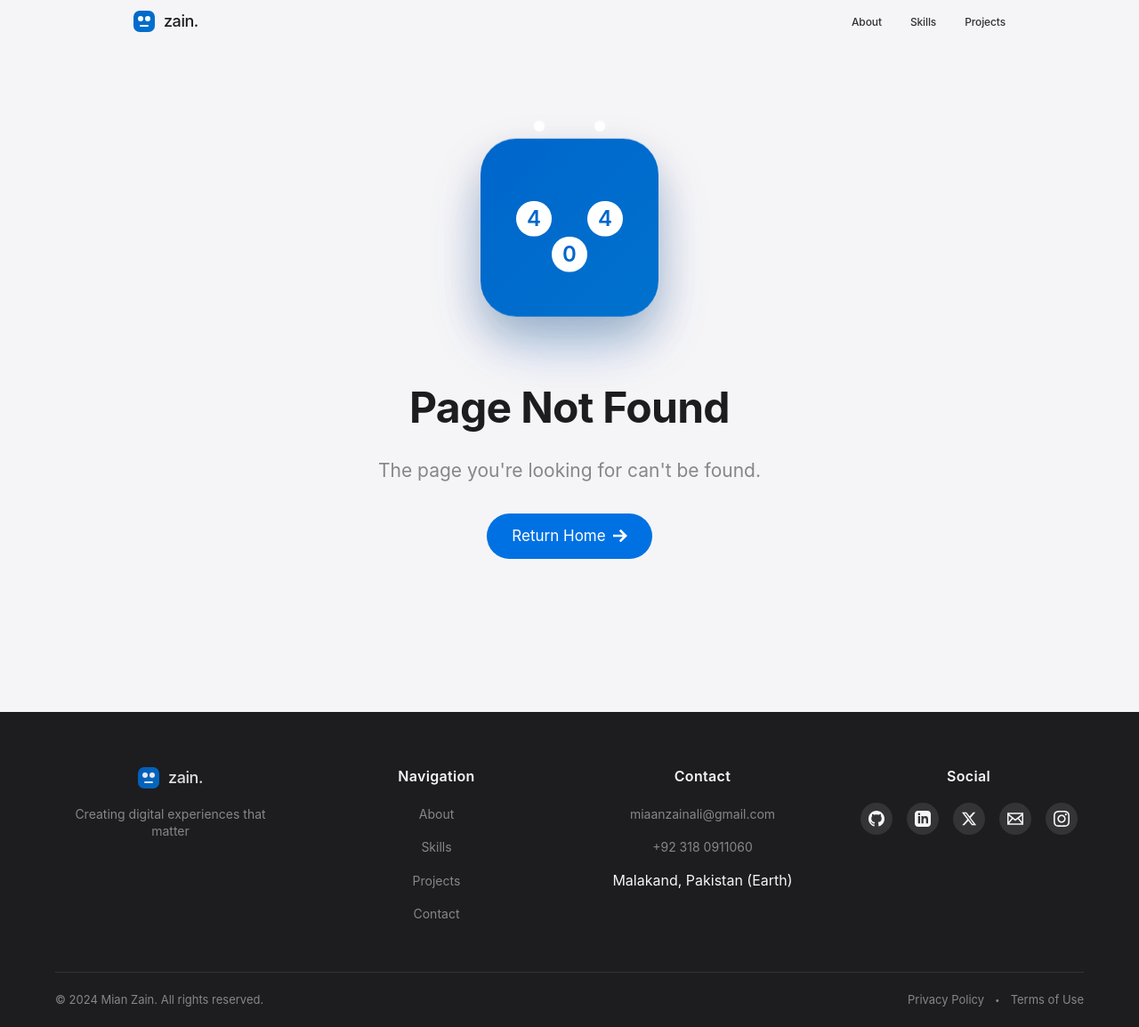
After one commit to MianZainAli/mianzain-portfolio, a Django app: template templates/404.html in a window 1280 px wide. The commit adds this page. Shown: the whole page at 89% size. Run offline with Django 5.2, Linux system fonts and the light colour scheme; the template is opened without the code that fills it, so the values that code supplies are empty.

Commit message:
404 page Added

```diff
--- a/manage.py
+++ b/manage.py
@@ -1,4 +1,3 @@
-
 import os
 import sys
 
--- a/portfolio/django/local.py
+++ b/portfolio/django/local.py
@@ -1,8 +1,9 @@
 from .base import *
 
+DEBUG = True
+ALLOWED_HOSTS = ['*']
 
-
-STATIC_URL = 'static/'
+STATIC_URL = '/static/'
 STATIC_ROOT = os.path.join(BASE_DIR, 'staticfiles')
 STATICFILES_DIRS = [
     os.path.join(BASE_DIR, 'static')
--- a/portfolio/urls.py
+++ b/portfolio/urls.py
@@ -19,10 +19,12 @@ from django.urls import path, include
 from django.conf import settings
 from django.conf.urls.static import static
 
+
 urlpatterns = [
     path('admin/', admin.site.urls),
     path('', include('core.urls')),
 ]
 
 if settings.DEBUG:
+    urlpatterns += static(settings.STATIC_URL, document_root=settings.STATIC_ROOT)
     urlpatterns += static(settings.MEDIA_URL, document_root=settings.MEDIA_ROOT)
--- /dev/null
+++ b/static/css/404.css
@@ -0,0 +1,215 @@
+.error-container {
+    min-height: 100vh;
+    display: flex;
+    align-items: center;
+    justify-content: center;
+    background: linear-gradient(
+        135deg,
+        rgba(245, 245, 247, 0.8) 0%,
+        rgba(245, 245, 247, 0.4) 100%
+    );
+}
+
+.error-content {
+    text-align: center;
+    padding: 2rem;
+    max-width: 600px;
+    animation: fadeIn 0.8s ease-out;
+}
+
+.error-robot {
+    width: 200px;
+    height: 200px;
+    margin: 0 auto 3rem;
+    position: relative;
+}
+
+.robot {
+    width: 100%;
+    height: 100%;
+    background: linear-gradient(135deg, #06c, #0072CE);
+    border-radius: 40px;
+    position: relative;
+    animation: robotFloat 4s ease-in-out infinite;
+    box-shadow:
+        0 20px 44px rgba(0, 0, 0, 0.15),
+        0 30px 60px rgba(0, 102, 204, 0.2),
+        0 40px 80px -20px rgba(0, 102, 204, 0.15);
+}
+
+.eyes {
+    position: absolute;
+    top: 35%;
+    left: 50%;
+    transform: translateX(-50%);
+    width: 120px;
+    display: flex;
+    justify-content: space-between;
+}
+
+.eye-left, .eye-right {
+    width: 40px;
+    height: 40px;
+    background: white;
+    border-radius: 50%;
+    display: flex;
+    align-items: center;
+    justify-content: center;
+    font-weight: 600;
+    font-size: 24px;
+    color: #06c;
+    animation: blink 4s infinite;
+}
+
+.mouth {
+    position: absolute;
+    bottom: 25%;
+    left: 50%;
+    transform: translateX(-50%);
+    width: 40px;
+    height: 40px;
+    background: white;
+    border-radius: 50%;
+    display: flex;
+    align-items: center;
+    justify-content: center;
+    font-weight: 600;
+    font-size: 24px;
+    color: #06c;
+}
+
+.antenna-left, .antenna-right {
+    position: absolute;
+    top: -20px;
+    width: 12px;
+    height: 12px;
+    background: white;
+    border-radius: 50%;
+    box-shadow: 0 0 12px rgba(255, 255, 255, 0.4);
+}
+
+.antenna-left {
+    left: 30%;
+    animation: antennaWiggleLeft 2s ease-in-out infinite;
+}
+
+.antenna-right {
+    right: 30%;
+    animation: antennaWiggleRight 2s ease-in-out infinite;
+}
+
+.error-content h1 {
+    font-size: 48px;
+    font-weight: 700;
+    color: #1d1d1f;
+    margin-bottom: 1rem;
+    letter-spacing: -0.015em;
+}
+
+.error-content p {
+    font-size: 21px;
+    line-height: 1.5;
+    color: #86868b;
+    margin-bottom: 2rem;
+}
+
+.back-button {
+    display: inline-flex;
+    align-items: center;
+    gap: 8px;
+    padding: 12px 28px;
+    background: #0071e3;
+    color: white;
+    text-decoration: none;
+    border-radius: 980px;
+    font-size: 17px;
+    font-weight: 400;
+    transition: all 0.3s ease;
+}
+
+.back-button:hover {
+    background: #0077ED;
+    transform: translateY(-1px);
+}
+
+.back-button svg {
+    width: 16px;
+    height: 16px;
+    transition: transform 0.3s ease;
+}
+
+.back-button:hover svg {
+    transform: translateX(4px);
+}
+
+@keyframes robotFloat {
+    0%, 100% {
+        transform: translateY(0);
+    }
+    50% {
+        transform: translateY(-20px);
+    }
+}
+
+@keyframes blink {
+    0%, 45%, 55%, 100% {
+        transform: scaleY(1);
+    }
+    50% {
+        transform: scaleY(0.1);
+    }
+}
+
+@keyframes antennaWiggleLeft {
+    0%, 100% {
+        transform: rotate(-15deg);
+    }
+    50% {
+        transform: rotate(15deg);
+    }
+}
+
+@keyframes antennaWiggleRight {
+    0%, 100% {
+        transform: rotate(15deg);
+    }
+    50% {
+        transform: rotate(-15deg);
+    }
+}
+
+@keyframes fadeIn {
+    from {
+        opacity: 0;
+        transform: translateY(20px);
+    }
+    to {
+        opacity: 1;
+        transform: translateY(0);
+    }
+}
+
+@media (max-width: 768px) {
+    .error-robot {
+        width: 160px;
+        height: 160px;
+    }
+
+    .error-content h1 {
+        font-size: 36px;
+    }
+
+    .error-content p {
+        font-size: 18px;
+    }
+
+    .eyes {
+        width: 100px;
+    }
+
+    .eye-left, .eye-right, .mouth {
+        width: 32px;
+        height: 32px;
+        font-size: 20px;
+    }
+}
--- /dev/null
+++ b/templates/404.html
@@ -0,0 +1,33 @@
+{% extends "base.html" %}
+{% load static %}
+
+{% block headers %}
+    <title>404 - Page Not Found</title>
+    <link rel="stylesheet" href="{% static 'css/404.css' %}">
+{% endblock headers %}
+
+{% block content %}
+<div class="error-container">
+    <div class="error-content">
+        <div class="error-robot">
+            <div class="robot">
+                <div class="antenna-left"></div>
+                <div class="antenna-right"></div>
+                <div class="eyes">
+                    <div class="eye-left">4</div>
+                    <div class="eye-right">4</div>
+                </div>
+                <div class="mouth">0</div>
+            </div>
+        </div>
+        <h1>Page Not Found</h1>
+        <p>The page you're looking for can't be found.</p>
+        <a href="{% url 'index' %}" class="back-button">
+            Return Home
+            <svg xmlns="http://www.w3.org/2000/svg" width="24" height="24" viewBox="0 0 24 24">
+                <path fill="currentColor" d="M13.025 1l-2.847 2.828 6.176 6.176h-16.354v3.992h16.354l-6.176 6.176 2.847 2.828 10.975-11z"/>
+            </svg>
+        </a>
+    </div>
+</div>
+{% endblock content %}
```
Also changed, not shown: core/forms.py (added, +36 -0 lines), core/models.py (+3 -12 lines), core/views.py (+18 -36 lines), portfolio/django/base.py (+2 -16 lines), static/css/styles.css (+72 -170 lines), static/js/script.js (+12 -8 lines), templates/index.html (+9 -5 lines).
